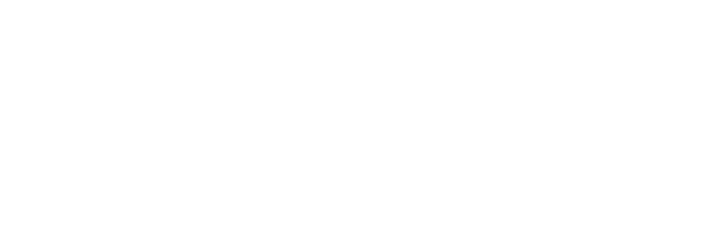
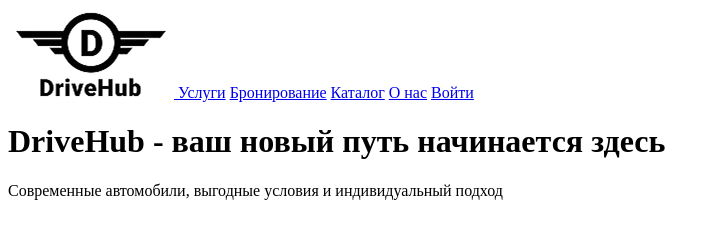
Before and after one commit to rlbaee/driveHub, a plain HTML site: page index.html in a window 1280 px wide. Shown: the whole page, without its empty margins (0-720 px from the left). Drawn offline with Linux system fonts and the light colour scheme.

Commit message:
More files

```diff
--- a/index.html
+++ b/index.html
@@ -5,5 +5,23 @@
     <meta name="viewport" content="width=device-width, initial-scale=1.0" />
     <title>DriveHub Main Page</title>
   </head>
-  <body></body>
+  <body>
+    <header>
+      <nav>
+        <a href="index.html">
+          <img src="assets/images/logos/logo_driveHub.png" />
+        </a>
+        <a href="pages/services.html">Услуги</a>
+        <a href="pages/booking.html">Бронирование</a>
+        <a href="pages/catalog.html">Каталог</a>
+        <a href="pages/about.html">О нас</a>
+        <a class="button-login" href="pages/login.html">Войти</a>
+      </nav>
+    </header>
+    <main class="hero">
+      <h1>DriveHub - ваш новый путь начинается здесь</h1>
+      <p>Современные автомобили, выгодные условия и индивидуальный подход</p>
+      <div class="hero-button-wrapper"></div>
+    </main>
+  </body>
 </html>
```
Also changed, not shown: assets/images/backgrounds/TO 2.png (added), assets/images/backgrounds/catalog.png (added), assets/images/backgrounds/diagnostika 1.png (added), assets/images/backgrounds/kuzov 1.png (added), assets/images/backgrounds/services.png (added), assets/images/backgrounds/transmission 1.png (added), assets/images/logos/logo_driveHub.png (added), 1 other file.
